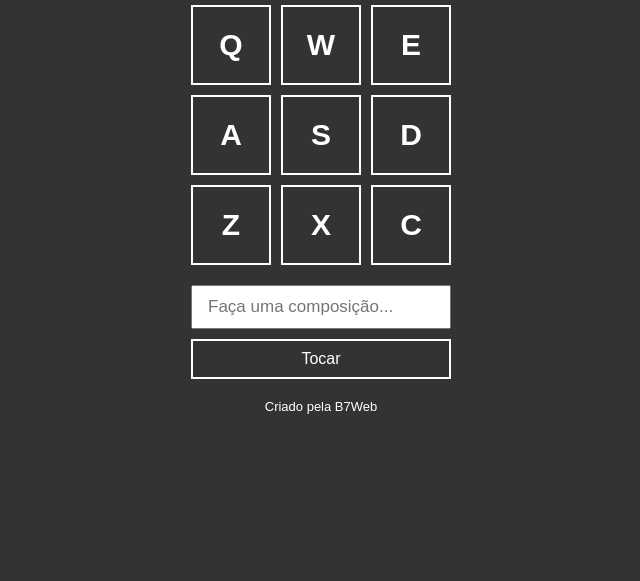
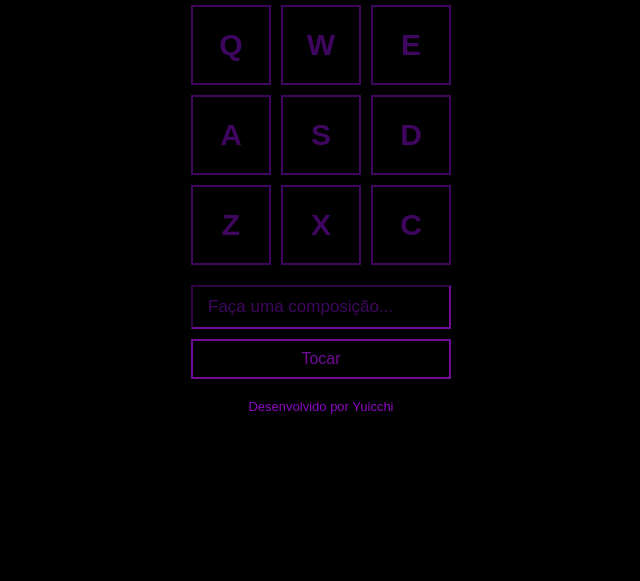
Before and after one commit to yuicchicode/jsDrums, a plain HTML site: page index.html in a window 1280 px wide. Shown: the part 219-800 px from the top of the page, without its empty margins (319-959 px from the left). Drawn offline with Linux system fonts and the light colour scheme.

Commit message:
Update Colors

```diff
--- a/index.html
+++ b/index.html
@@ -28,7 +28,7 @@
         <button>Tocar</button>
     </div>
 
-    <footer>Criado pela B7Web</footer>
+    <footer>Desenvolvido por Yuicchi</footer>
 
     <audio id="s_keyq" src="sounds/keyq.wav"></audio>
     <audio id="s_keyw" src="sounds/keyw.wav"></audio>
--- a/script.js
+++ b/script.js
@@ -0,0 +1,7 @@
+document.body.addEventListener('keyup', (e) => {
+    playSound(e.code.toLocaleLowerCase());
+});
+
+function playSound(sound) {
+
+}
--- a/style.css
+++ b/style.css
@@ -9,12 +9,12 @@ body {
     justify-content: center;
     align-items: center;
     flex-direction: column;
-    background-color: #333;
+    background-color: #000;
     font-family: Arial, Helvetica, sans-serif;
 }
 
 h1 {
-    color: #FFF;
+    color: #8E05C2;
     margin-bottom: 20px;
 }
 .keys {
@@ -25,8 +25,8 @@ h1 {
 .key {
     width: 80px;
     height: 80px;
-    border: 2px solid #FFF;
-    color: #FFF;
+    border: 2px solid #3E065F;
+    color: #3E065F;
     display: flex;
     justify-content: center;
     align-items: center;
@@ -34,8 +34,8 @@ h1 {
     font-weight: bold;
 }
 .key.active {
-    border: 2px solid #FF0;
-    color: #FF0;
+    border: 2px solid #79018C;
+    color: #79018C;
 }
 
 .composer {
@@ -47,13 +47,21 @@ h1 {
     outline: none;
     font-size: 17px;
     padding: 10px 15px;
+    color: #700B97;
+    background-color:#000000;
+    border-color:#700B97;;
 }
+
+input::placeholder{
+    color: #3E065F;
+}
+
 .composer button {
     width: 100%;
     height: 40px;
     background: none;
-    border: 2px solid #FFF;
-    color: #FFF;
+    border: 2px solid #700B97;
+    color: #700B97;
     font-size: 16px;
     margin-top: 10px;
     cursor: pointer;
@@ -64,6 +72,6 @@ h1 {
 
 footer {
     margin-top: 20px;
-    color: #FFF;
+    color: #8E05C2;
     font-size: 13px;
 }
```
